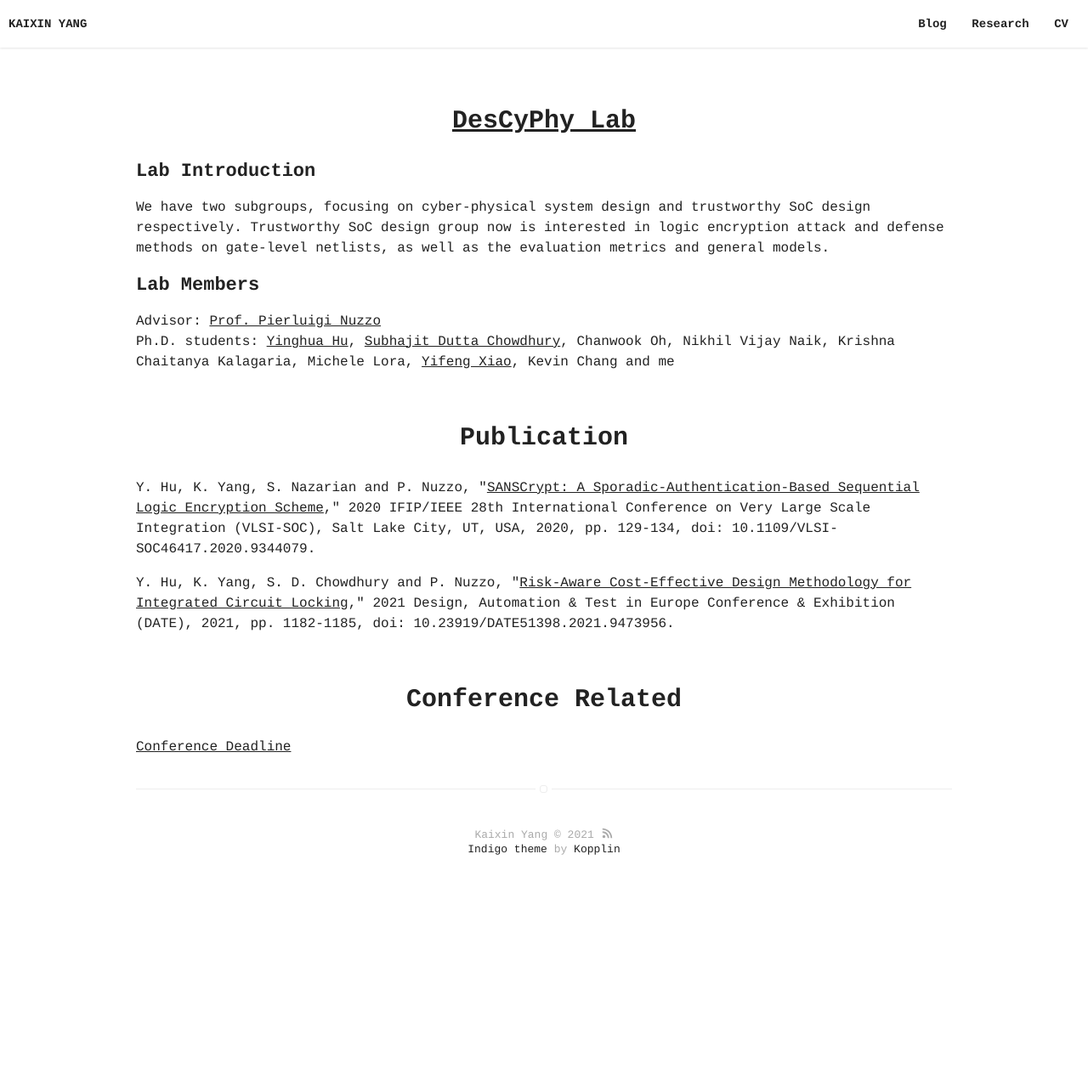
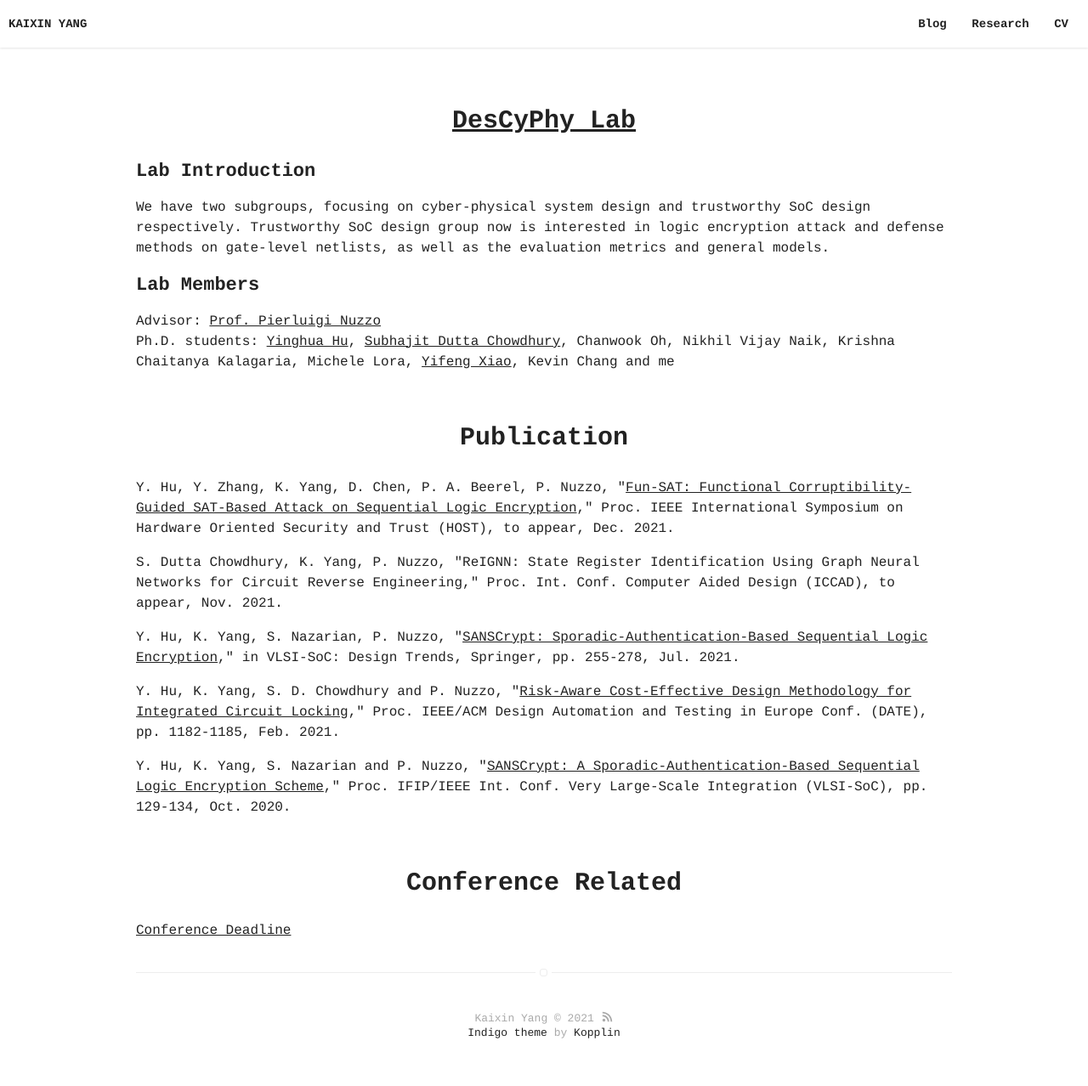
Before and after one commit to SceneryInMirror/SceneryInMirror.github.io, a Jekyll site: the page built from research.html, in a window 1280 px wide. Shown: the whole page at 85% size. Built offline with Jekyll 4.4.1, drawn with Linux system fonts in a browser that asks for light colours; before the commit the page ends 1062 px from its top, so only the background shows below that.

Commit message:
10/30/2021

```diff
--- a/research.html
+++ b/research.html
@@ -32,12 +32,26 @@ Ph.D. students:
 <h1>Publication</h1>
 
 <p>
-	Y. Hu, K. Yang, S. Nazarian and P. Nuzzo, "<a class="link" href="https://ieeexplore.ieee.org/document/9344079">SANSCrypt: A Sporadic-Authentication-Based Sequential Logic Encryption Scheme</a>," 2020 IFIP/IEEE 28th International Conference on Very Large Scale Integration (VLSI-SOC), Salt Lake City, UT, USA, 2020, pp. 129-134, doi: 10.1109/VLSI-SOC46417.2020.9344079.
+	Y. Hu, Y. Zhang, K. Yang, D. Chen, P. A. Beerel, P. Nuzzo, "<a class="link" href="https://arxiv.org/abs/2108.04892#:~:text=10%20Aug%202021%5D-,Fun%2DSAT%3A%20Functional%20Corruptibility%2DGuided%20SAT%2DBased,Attack%20on%20Sequential%20Logic%20Encryption&text=Numerical%20results%20show%20that%20Fun,one%2Dday%20time%2Dout.">Fun-SAT: Functional Corruptibility-Guided SAT-Based Attack on Sequential Logic Encryption</a>," Proc. IEEE International Symposium on Hardware Oriented Security and Trust (HOST), to appear, Dec. 2021.
 </p>
 
 <p>
-	Y. Hu, K. Yang, S. D. Chowdhury and P. Nuzzo, "<a class="link" href="https://ieeexplore.ieee.org/abstract/document/9473956">Risk-Aware Cost-Effective Design Methodology for Integrated Circuit Locking</a>," 2021 Design, Automation & Test in Europe Conference & Exhibition (DATE), 2021, pp. 1182-1185, doi: 10.23919/DATE51398.2021.9473956.
+	S. Dutta Chowdhury, K. Yang, P. Nuzzo, "ReIGNN: State Register Identification Using Graph Neural Networks for Circuit Reverse Engineering," Proc. Int. Conf. Computer Aided Design (ICCAD), to appear, Nov. 2021.
 </p>
+
+<p>
+	Y. Hu, K. Yang, S. Nazarian, P. Nuzzo, "<a class="link" href="https://link.springer.com/chapter/10.1007/978-3-030-81641-4_12">SANSCrypt: Sporadic-Authentication-Based Sequential Logic Encryption</a>," in VLSI-SoC: Design Trends, Springer, pp. 255-278, Jul. 2021.
+</p>
+
+<p>
+	Y. Hu, K. Yang, S. D. Chowdhury and P. Nuzzo, "<a class="link" href="https://ieeexplore.ieee.org/abstract/document/9473956">Risk-Aware Cost-Effective Design Methodology for Integrated Circuit Locking</a>," Proc. IEEE/ACM Design Automation and Testing in Europe Conf. (DATE), pp. 1182-1185, Feb. 2021.
+</p>
+
+<p>
+	Y. Hu, K. Yang, S. Nazarian and P. Nuzzo, "<a class="link" href="https://ieeexplore.ieee.org/document/9344079">SANSCrypt: A Sporadic-Authentication-Based Sequential Logic Encryption Scheme</a>," Proc. IFIP/IEEE Int. Conf. Very Large-Scale Integration (VLSI-SoC), pp. 129-134, Oct. 2020.
+</p>
+
+
 
 
 <h1>Conference Related</h1>
```
